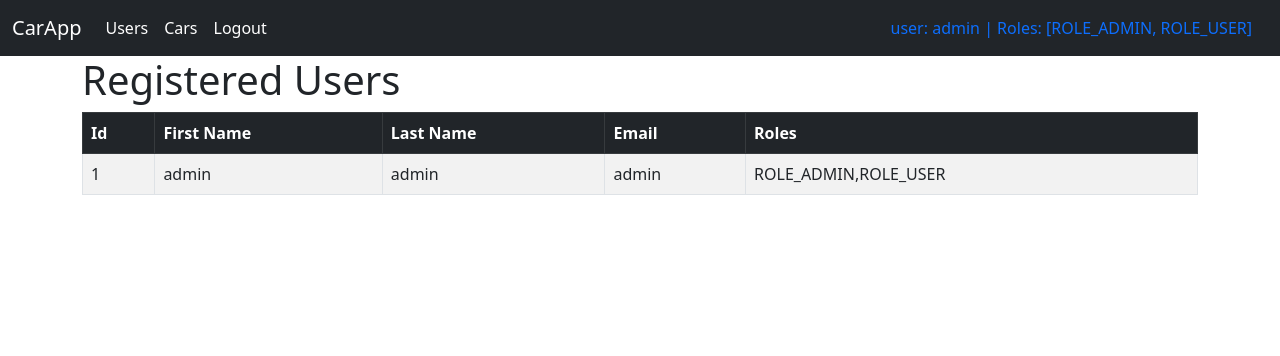
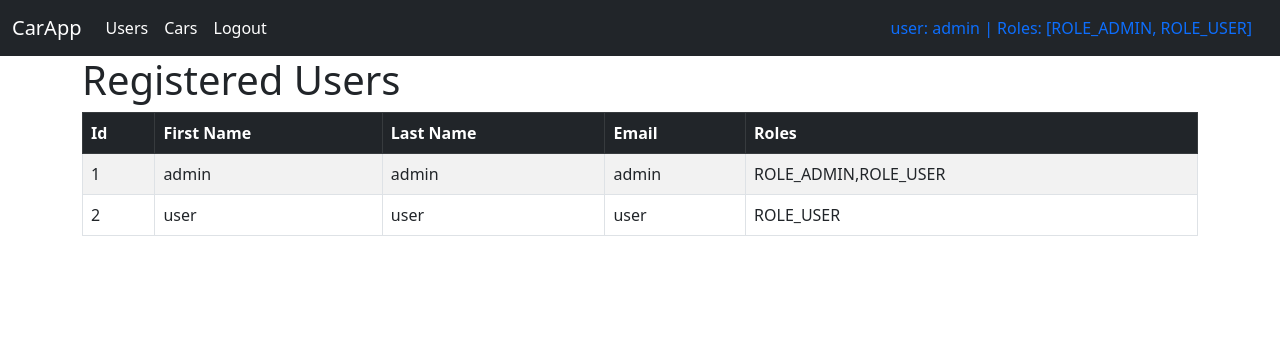
Before and after one commit to TheViper01/registration-login-carList-springboot, a Spring Boot app: page /users in a window 1280 px wide. Shown: the top 356 px of the page. Run offline with Spring Boot 4, Linux system fonts and the light colour scheme; a user stored in the database is signed in; some of the project's set-up classes (security, data sources, template engines, error pages and the like) are left out, and stand-ins take their place; some libraries are stand-ins or nearby versions.

Commit message:
Added default user account and fixed delete and edit car bug

```diff
--- a/src/main/java/registrationlogincarlist/controller/AuthController.java
+++ b/src/main/java/registrationlogincarlist/controller/AuthController.java
@@ -82,7 +82,7 @@ public class AuthController {
     @EventListener(ApplicationReadyEvent.class)
     public void doSomethingAfterStartup() throws InterruptedException {
         //TimeUnit.SECONDS.sleep(10);
-        System.out.println("Added admin account!");
+        System.out.println("Added admin and user account!");
         UserDto userDto = new UserDto();
         userDto.setFirstName("admin");
         userDto.setLastName("admin");
@@ -96,5 +96,19 @@ public class AuthController {
         User user = userService.findByEmail("admin");
         userService.addRole(user.getId(), userService.checkRoleExist("ROLE_USER"));
         userService.addRole(user.getId(), userService.checkRoleExist("ROLE_ADMIN"));
+
+
+        userDto = new UserDto();
+        userDto.setFirstName("user");
+        userDto.setLastName("user");
+        userDto.setEmail("user");
+        userDto.setPassword("user");
+        existing = userService.findByEmail(userDto.getEmail());
+        if (existing == null) {
+            userService.saveUser(userDto);
+        }
+
+        user = userService.findByEmail("user");
+        userService.addRole(user.getId(), userService.checkRoleExist("ROLE_USER"));
     }
 }
```
Also changed, not shown: src/main/resources/templates/car-table2.html (+9 -9 lines).
